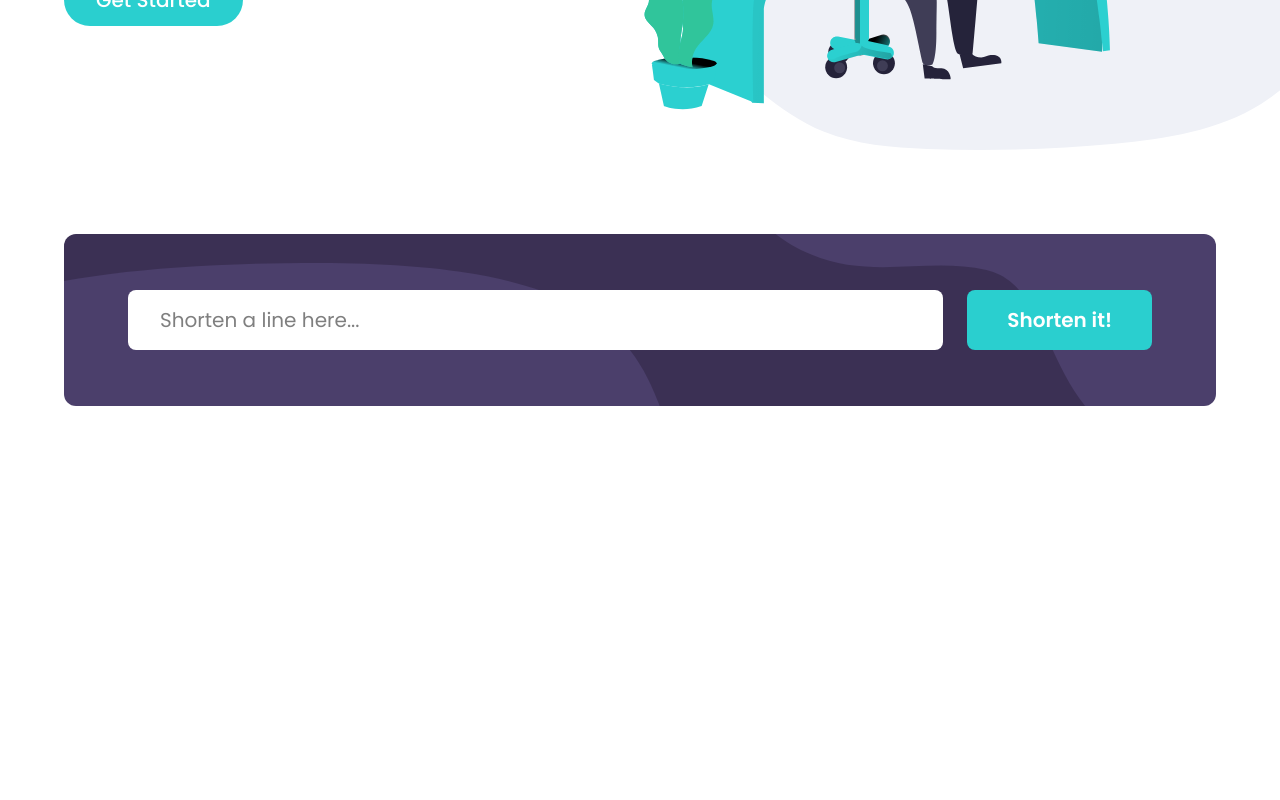
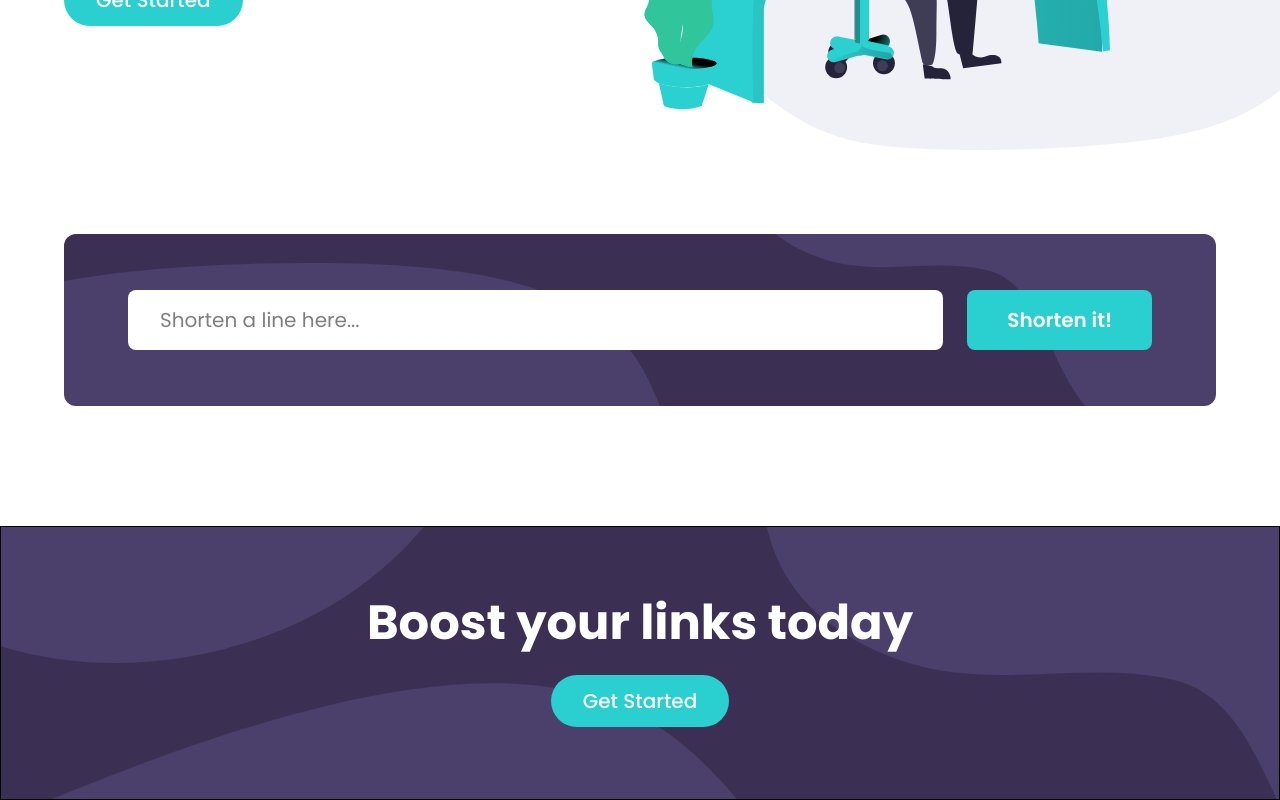
Before and after one commit to preetpalsinghkanda/URL-Shorter, a React (Vite) app: page / in a window 1280 px wide. Shown: the part 490-1290 px from the top of the page. Before the commit the page ends 1016 px from the top, so only its background shows below. Built offline with nearby package versions, Linux system fonts and the light colour scheme.

Commit message:
added promo section

```diff
--- a/src/App.css
+++ b/src/App.css
@@ -6,3 +6,11 @@
     background-color: #3b3054
 ;
 }
+
+.promo{
+     background-image: url('/src/assets/bg-boost-desktop.svg');
+    background-repeat: no-repeat;
+    background-size: cover;
+    background-position: center;
+    background-color: #3b3054
+}
--- a/src/App.jsx
+++ b/src/App.jsx
@@ -2,6 +2,8 @@ import React from 'react'
 import NavBar from './Components/NavBar'
 import GetStarted from './Components/GetStarted'
 import Link from './Components/Link'
+import AdvancedStatistics from './Components/AdvancedStatistics'
+import Promo from './Components/Promo'
 
 const App = () => {
   return (
@@ -9,6 +11,10 @@ const App = () => {
       <NavBar/>
       <GetStarted/>
       <Link/>
+      {/* <AdvancedStatistics/> */}
+      <Promo/>
+
+
 
     </div>
   )
--- /dev/null
+++ b/src/Components/AdvancedStatistics.jsx
@@ -0,0 +1,15 @@
+import React from "react";
+
+const AdvancedStatistics = () => {
+  return (
+    <div>
+      <h2>Advanced Statistics</h2>
+      <p>
+        Track how your links are performing across the web with our advanced
+        statistics dashboard.
+      </p>
+    </div>
+  );
+};
+
+export default AdvancedStatistics;
--- /dev/null
+++ b/src/Components/Promo.jsx
@@ -0,0 +1,16 @@
+import React from "react";
+import "../App.css";
+
+const Promo = () => {
+  return (
+    <div className="border promo w-full  flex items-center flex-col gap-7 py-18">
+      <h3 className="text-5xl font-[700] text-white">Boost your links today</h3>
+      <button className="text-white px-8  rounded-4xl py-3 bg-[#2acfcf] font-[500] text-xl">
+        {" "}
+        Get Started
+      </button>
+    </div>
+  );
+};
+
+export default Promo;
```
